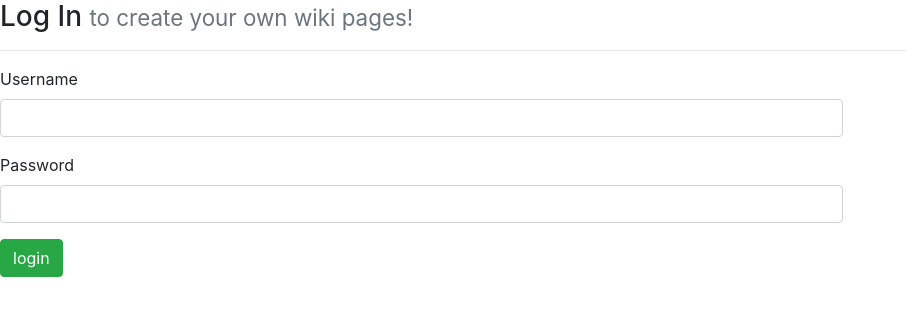
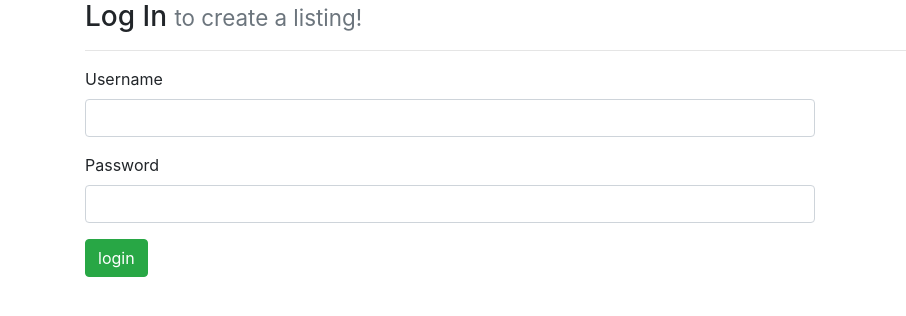
Before and after one commit to caocmai/Renting-Out-Space-V2, a Django app: page /accounts/login/ in a window 1280 px wide. Shown: the part 56-372 px from the top of the page, without its empty margins (0-906 px from the left). Run offline with Django 3.2, Linux system fonts and the light colour scheme; some libraries are stand-ins or nearby versions.

```diff
--- a/listings/views.py
+++ b/listings/views.py
@@ -2,10 +2,9 @@ from django.shortcuts import render
 from django.http import HttpResponse, HttpResponseRedirect
 from django.urls import reverse_lazy
 
-from django.views.generic import CreateView
 from django.views.generic.list import ListView
 from django.views.generic.detail import DetailView
-from django.views.generic import UpdateView, DeleteView
+from django.views.generic import UpdateView, DeleteView, CreateView
 
 from listings.models import Listing
 from listings.forms import ListingForm
--- a/register/templates/register/register.html
+++ b/register/templates/register/register.html
@@ -17,7 +17,7 @@
         </form>
         <div class="border-top pt-3">
             <small class="text-muted">
-                Already Have An Account? <a class="ml-2" href="#">Sign In</a>
+                Already Have An Account? <a class="ml-2" href="{% url 'login' %}">Sign In</a>
             </small>
         </div>
     </div>
--- a/renting_out_space/urls.py
+++ b/renting_out_space/urls.py
@@ -27,5 +27,4 @@ urlpatterns = [
     path('', include('listings.urls')),
     path('register/', include('register.urls')),
 
-
 ] + static(settings.STATIC_URL, document_root=settings.STATIC_ROOT)
--- a/templates/registration/login.html
+++ b/templates/registration/login.html
@@ -1,7 +1,8 @@
 {% extends "base.html" %}
 
 {% block content %}
-    <h3>Log In <small class="text-muted">to create your own wiki pages!</small></h3>
+    <div class="container">
+    <h3>Log In <small class="text-muted">to create a listing!</small></h3>
     <hr>
     <div class="row">
         <div class="col">
@@ -39,4 +40,5 @@
             </form>
         </div>
     </div>
+</div>
 {% endblock %}
```
Also changed, not shown: db.sqlite3, listings/templates/listings/partials/listing_card.html (indentation only).
